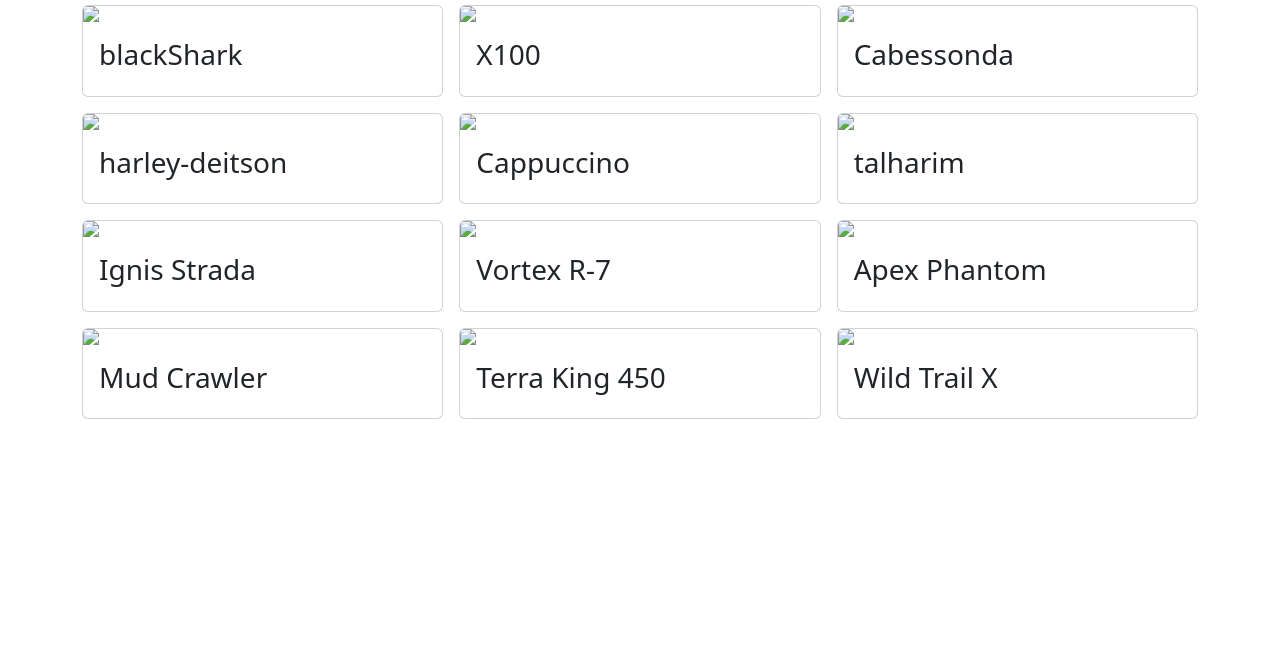
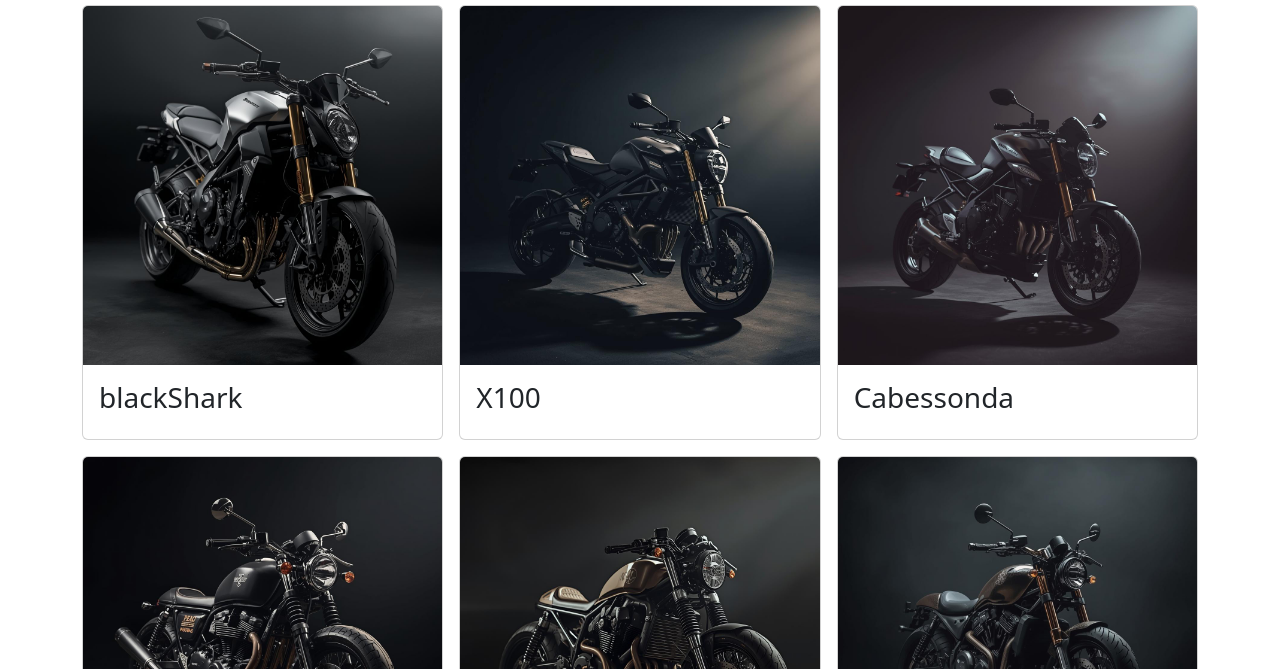
Before and after one commit to Guinanias/GaleriaDeMotos, a plain HTML site: page index.html in a window 1280 px wide. Shown: the part 131-800 px from the top of the page. Drawn offline with nearby package versions, Linux system fonts and the light colour scheme.

Commit message:
Update index.html

```diff
--- a/index.html
+++ b/index.html
@@ -17,7 +17,7 @@
             <div class="col">
                 <div class="card">
 
-                    <img class="card-img-top" src="ibagens/cidade1.jpg">
+                    <img class="card-img-top" src="cidade1.jpg">
 
                     <div class="card-body">
                         <h3 class="card-title">blackShark</h3>
@@ -28,7 +28,7 @@
             <div class="col">
                 <div class="card">
 
-                    <img class="card-img-top" src="ibagens/cidade2.jpg">
+                    <img class="card-img-top" src="cidade2.jpg">
 
                     <div class="card-body">
                         <h3 class="card-title">X100</h3>
@@ -39,7 +39,7 @@
             <div class="col">
                 <div class="card">
 
-                    <img class="card-img-top" src="ibagens/cidade3.jpg">
+                    <img class="card-img-top" src="cidade3.jpg">
 
                     <div class="card-body">
                         <h3 class="card-title">Cabessonda</h3>
@@ -50,7 +50,7 @@
             <div class="col">
                 <div class="card">
 
-                    <img class="card-img-top" src="ibagens/custom1.jpg">
+                    <img class="card-img-top" src="custom1.jpg">
 
                     <div class="card-body">
                         <h3 class="card-title">harley-deitson</h3>
@@ -61,7 +61,7 @@
             <div class="col">
                 <div class="card">
 
-                    <img class="card-img-top" src="ibagens/custom2.jpg">
+                    <img class="card-img-top" src="custom2.jpg">
 
                     <div class="card-body">
                         <h3 class="card-title">Cappuccino</h3>
@@ -72,7 +72,7 @@
             <div class="col">
                 <div class="card">
 
-                    <img class="card-img-top" src="ibagens/custom3.jpg">
+                    <img class="card-img-top" src="custom3.jpg">
 
                     <div class="card-body">
                         <h3 class="card-title">talharim</h3>
@@ -83,7 +83,7 @@
             <div class="col">
                 <div class="card">
 
-                    <img class="card-img-top" src="ibagens/estrada1.jpg">
+                    <img class="card-img-top" src="estrada1.jpg">
 
                     <div class="card-body">
                         <h3 class="card-title">Ignis Strada</h3>
@@ -94,7 +94,7 @@
             <div class="col">
                 <div class="card">
 
-                    <img class="card-img-top" src="ibagens/estrada2.jpg">
+                    <img class="card-img-top" src="estrada2.jpg">
 
                     <div class="card-body">
                         <h3 class="card-title">Vortex R-7</h3>
@@ -105,7 +105,7 @@
             <div class="col">
                 <div class="card">
 
-                    <img class="card-img-top" src="ibagens/estrada3.jpg">
+                    <img class="card-img-top" src="estrada3.jpg">
 
                     <div class="card-body">
                         <h3 class="card-title">Apex Phantom</h3>
@@ -116,7 +116,7 @@
             <div class="col">
                 <div class="card">
 
-                    <img class="card-img-top" src="ibagens/trilha1.jpg">
+                    <img class="card-img-top" src="trilha1.jpg">
 
                     <div class="card-body">
                         <h3 class="card-title">Mud Crawler</h3>
@@ -127,7 +127,7 @@
             <div class="col">
                 <div class="card">
 
-                    <img class="card-img-top" src="ibagens/trilha2.jpg">
+                    <img class="card-img-top" src="trilha2.jpg">
 
                     <div class="card-body">
                         <h3 class="card-title">Terra King 450</h3>
@@ -138,7 +138,7 @@
             <div class="col">
                 <div class="card">
 
-                    <img class="card-img-top" src="ibagens/trilha3.jpg">
+                    <img class="card-img-top" src="trilha3.jpg">
 
                     <div class="card-body">
                         <h3 class="card-title">Wild Trail X</h3>
@@ -149,4 +149,5 @@
         </div>
     </div>
 </body>
+
 </html>
```
